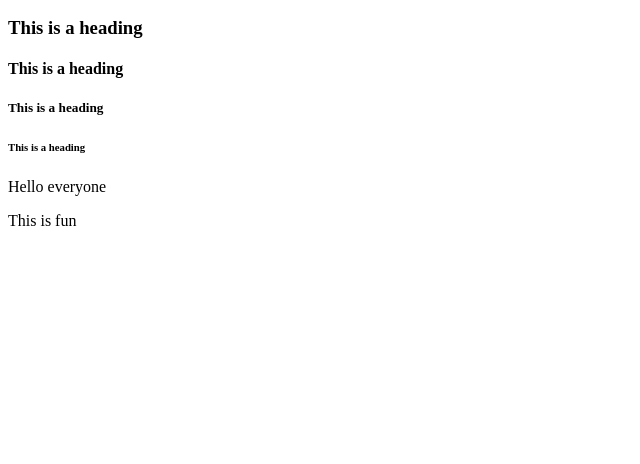
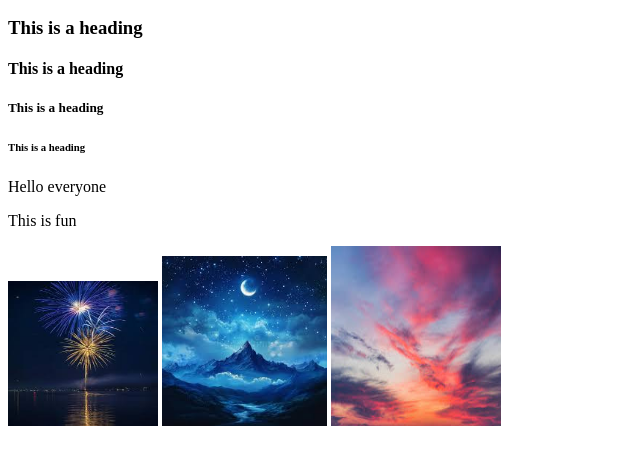
Before and after one commit to louissarg/websites, a plain HTML site: page webs/index.html in a window 1280 px wide. Shown: the part 110-574 px from the top of the page, without its empty margins (0-640 px from the left). Drawn offline with Linux system fonts and the light colour scheme.

Commit message:
Hey, I've just started the #Apptrepreneur course @ITvarsity and have already learned how to #code my first web page with text and images with #html5!

```diff
--- a/webs/index.html
+++ b/webs/index.html
@@ -15,5 +15,9 @@
 
     <p>Hello everyone</p>
     <p>This is fun</p>
+
+    <img src="images/fireworks.jpg" width="150" height="145" />
+    <img src="images/moon.jpg" width="165" height="170" />
+    <img src="images/sunset.jpg" width="170" height="180"
   </body>
 </html>
```
Also changed, not shown: webs/images/fireworks.jpg (added), webs/images/moon.jpg (added), webs/images/sunset.jpg (added).
